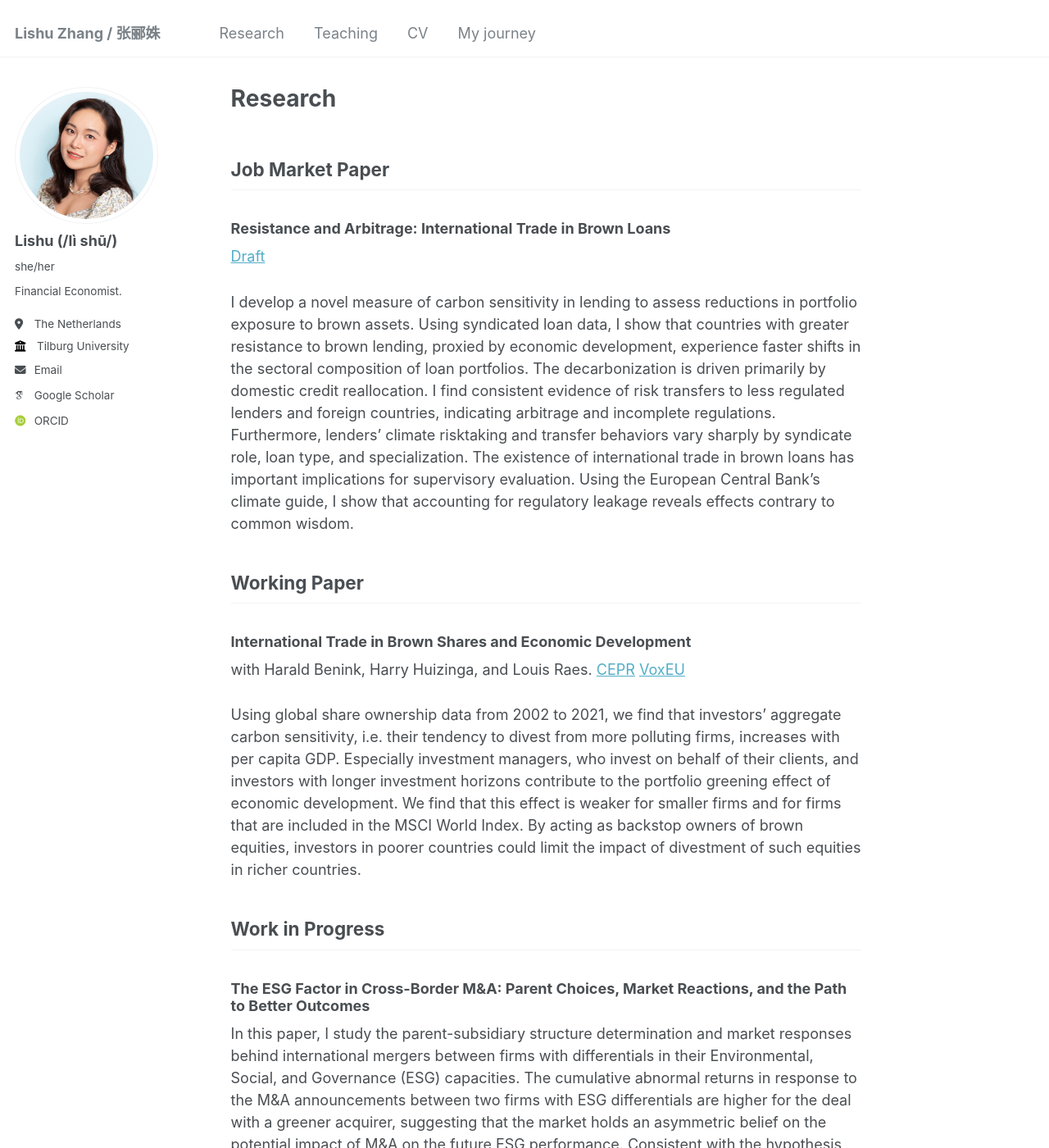
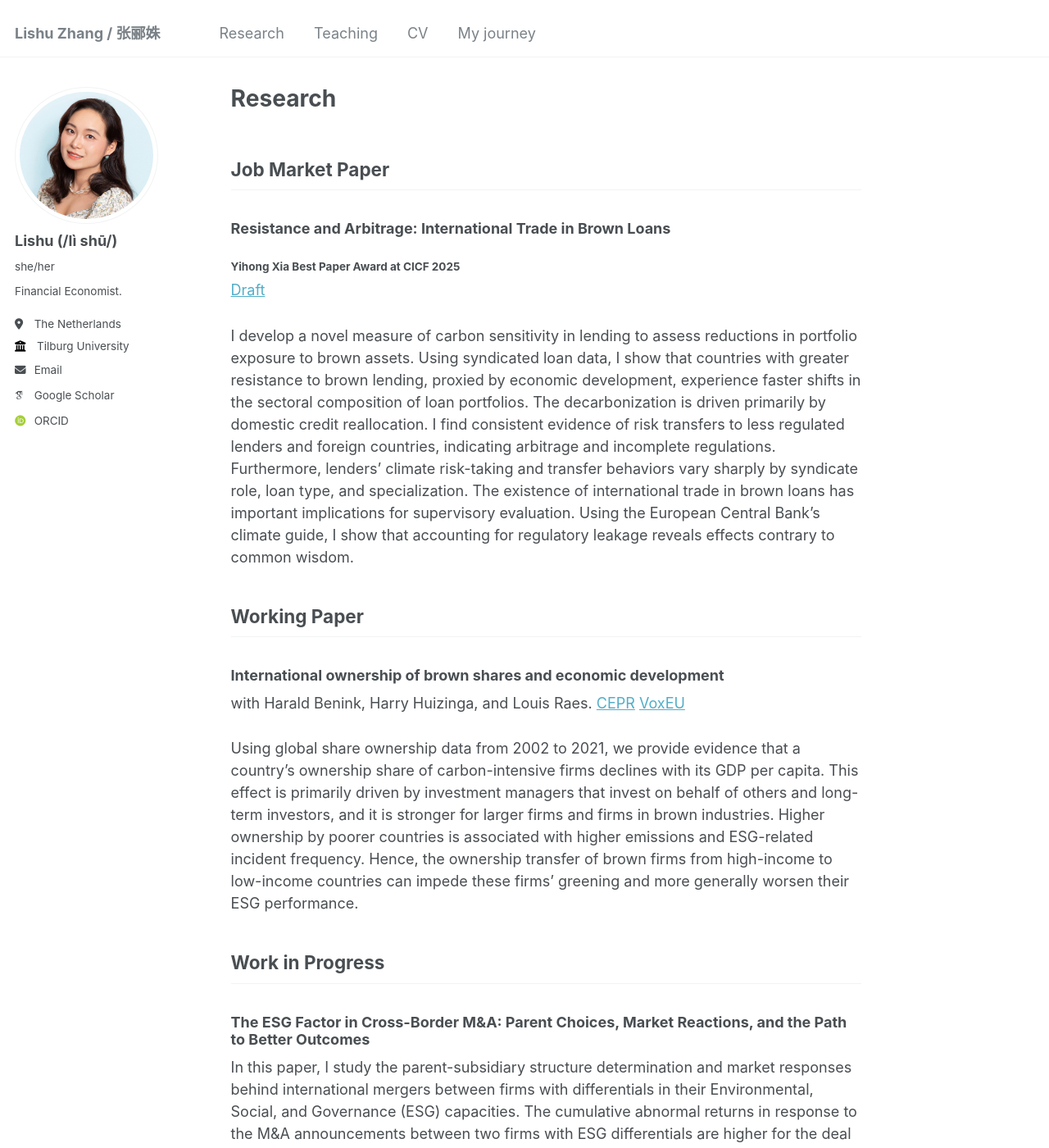
Before and after one commit to LishuZ/LishuZ.github.io, a Jekyll site: the page built from _pages/research.md, in a window 1280 px wide and 1400 px high. Shown: the whole window at 82% size. Built offline with Jekyll 4.4.1, drawn with Linux system fonts in a browser that asks for light colours; some web fonts are replaced.

Commit message:
Update research.md

```diff
--- a/_pages/research.md
+++ b/_pages/research.md
@@ -8,17 +8,18 @@ redirect_from:
 ---
 ## Job Market Paper
 ### Resistance and Arbitrage: International Trade in Brown Loans
+#### Yihong Xia Best Paper Award at CICF 2025
 [Draft](https://www.dropbox.com/scl/fi/tjsxnh5b5ed22gdv86mi6/JMP_latest.pdf?rlkey=7li1u3eos0v79ehynfhb3dxe8&st=pwfz3wzx&dl=0)
 
-I develop a novel measure of carbon sensitivity in lending to assess reductions in portfolio exposure to brown assets. Using syndicated loan data, I show that countries with greater resistance to brown lending, proxied by economic development, experience faster shifts in the sectoral composition of loan portfolios. The decarbonization is driven primarily by domestic credit reallocation. I find consistent evidence of risk transfers to less regulated lenders and foreign countries, indicating arbitrage and incomplete regulations. Furthermore, lenders’ climate risktaking and transfer behaviors vary sharply by syndicate role, loan type, and specialization. The existence of international trade in brown loans has important implications for supervisory evaluation. Using the European Central Bank’s climate guide, I show that accounting for regulatory leakage reveals effects contrary to common wisdom.
+I develop a novel measure of carbon sensitivity in lending to assess reductions in portfolio exposure to brown assets. Using syndicated loan data, I show that countries with greater resistance to brown lending, proxied by economic development, experience faster shifts in the sectoral composition of loan portfolios. The decarbonization is driven primarily by domestic credit reallocation. I find consistent evidence of risk transfers to less regulated lenders and foreign countries, indicating arbitrage and incomplete regulations. Furthermore, lenders’ climate risk-taking and transfer behaviors vary sharply by syndicate role, loan type, and specialization. The existence of international trade in brown loans has important implications for supervisory evaluation. Using the European Central Bank’s climate guide, I show that accounting for regulatory leakage reveals effects contrary to common wisdom.
 <br/>
 
 
 ## Working Paper
-### International Trade in Brown Shares and Economic Development
+### International ownership of brown shares and economic development
 with Harald Benink, Harry Huizinga, and Louis Raes. [CEPR](https://cepr.org/publications/dp18856) [VoxEU](https://cepr.org/voxeu/columns/international-trade-brown-shares-and-economic-development)
 
-Using global share ownership data from 2002 to 2021, we find that investors’ aggregate carbon sensitivity, i.e. their tendency to divest from more polluting firms, increases with per capita GDP. Especially investment managers, who invest on behalf of their clients, and investors with longer investment horizons contribute to the portfolio greening effect of economic development. We find that this effect is weaker for smaller firms and for firms that are included in the MSCI World Index. By acting as backstop owners of brown equities, investors in poorer countries could limit the impact of divestment of such equities in richer countries.
+Using global share ownership data from 2002 to 2021, we provide evidence that a country’s ownership share of carbon-intensive firms declines with its GDP per capita. This effect is primarily driven by investment managers that invest on behalf of others and long-term investors, and it is stronger for larger firms and firms in brown industries. Higher ownership by poorer countries is associated with higher emissions and ESG-related incident frequency. Hence, the ownership transfer of brown firms from high-income to low-income countries can impede these firms’ greening and more generally worsen their ESG performance.
 <br/>
 
 
```
